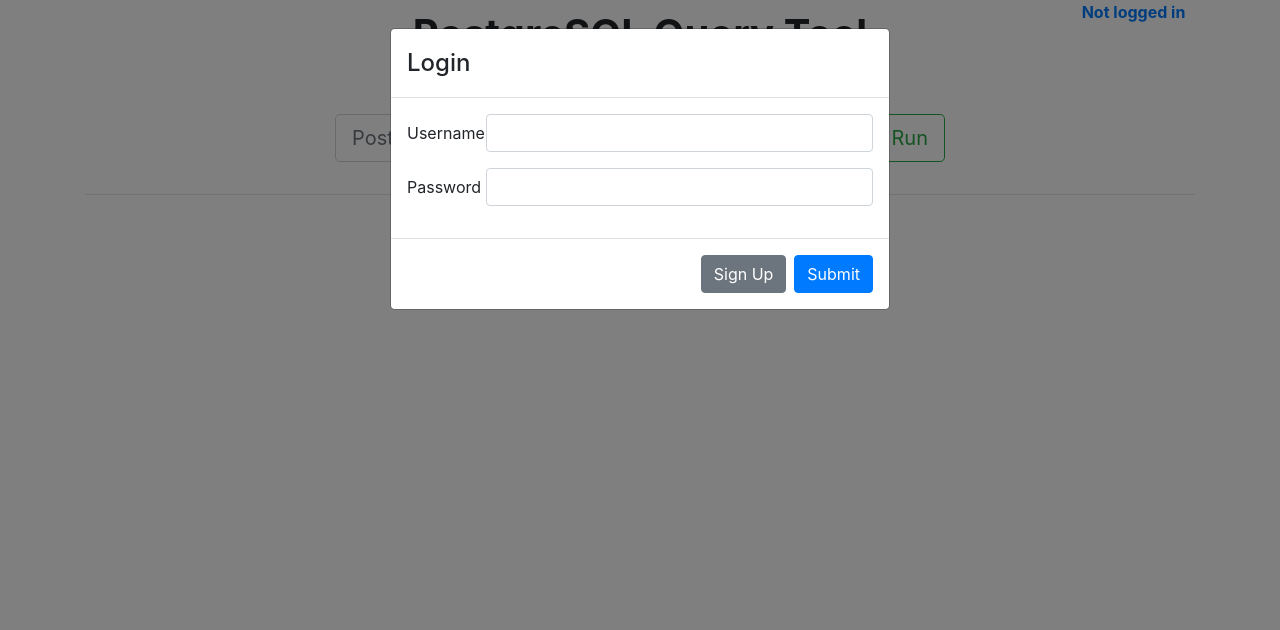
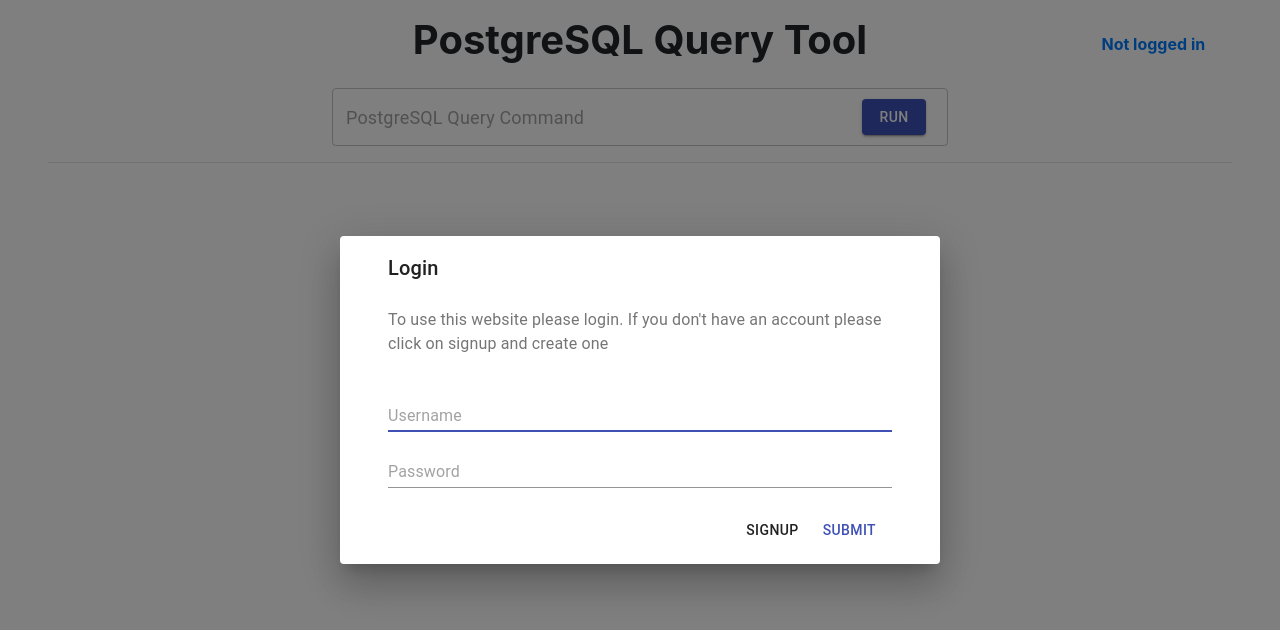
Before and after one commit to Ratsch0k/HTML-SQL-Query-Tool, a React (Create React App) app: page / in a window 1280 px wide. Shown: the top 630 px of the page. Built offline with nearby package versions, Linux system fonts and the light colour scheme; no server answers.

Commit message:
Redesigned interface with material design

```diff
--- a/package.json
+++ b/package.json
@@ -3,6 +3,8 @@
   "version": "0.1.0",
   "private": true,
   "dependencies": {
+    "@material-ui/core": "^4.4.0",
+    "@material-ui/icons": "^4.2.1",
     "axios": "^0.18.1",
     "bootstrap": "^4.3.1",
     "create-react-app": "^3.0.1",
--- a/src/App.js
+++ b/src/App.js
@@ -1,13 +1,13 @@
 import React from 'react';
-import Container from 'react-bootstrap/Container';
-import Row from 'react-bootstrap/Row';
-import Col from 'react-bootstrap/Col';
+import Container from '@material-ui/core/Container';
+import Grid from "@material-ui/core/Grid";
 import QueryInput from './QueryInput';
 import QueryAlert from './QueryAlert';
 import QueryTable from './QueryTable';
 import config from './config';
 import Login from "./Login";
-import Button from "react-bootstrap/Button";
+import Box from "@material-ui/core/Box";
+import {textAlign, spacing} from "@material-ui/system";
 
 const historyLength = 5;
 const host = config.host;
@@ -72,7 +72,6 @@
     let self = this;
     axios.get(`http://${host}:${apiPort}/query?q=` + queryInput, options)
         .then(function (res) {
-          console.log(res.data);
           // Set data to a positive response
           self.setState({showAlert: false, data: res.data})
         })
@@ -133,29 +132,42 @@
     return (
         <>
         <Login show={this.state.showLogin} setUserData={this.setUserData} closeLogin={this.closeLogin}/>
-        <Container fluid>
-          <Row>
-            <Col lg={2} md={2}/>
-            <Col lg={8} md={8}>
-              <h1 id='heading' className='center'><strong>PostgreSQL Query Tool</strong></h1>
-            </Col>
-            <Col lg={2} md={2}>
-              {loggedUserField}
-            </Col>
-          </Row>
-            <Row>
-            <Col lg={3} md={1} xs={0}/>
-            <Col lg={6} md={10}>
-              <QueryInput onRequest={this.requestData}/>
-            </Col>
-            <Col lg={3} md={1} xs={0}/>
-          </Row>
+        <Container>
+          <Box paddingY={2}>
+          <Grid container justify="space-between" alignItems="center" my={50}>
+
+            <Grid item lg={2} md={1} xs={false}/>
+
+            <Grid item  lg={8} md={10} xs={12}>
+              <Box textAlign="center"><h1><strong>PostgreSQL Query Tool</strong></h1></Box>
+            </Grid>
+            <Grid item lg={2} md={1} xs={12}>
+              <Grid container justify="center" alignItems="center">
+                {loggedUserField}
+              </Grid>
+            </Grid>
+
+          </Grid>
+          </Box>
+
+
+          <Grid container justify="space-between" alignItems="center">
+
+             <Grid item lg={3} md={1} xs={false}/>
+
+             <Grid item lg={6} md={10} xs={12}>
+                <QueryInput onRequest={this.requestData}/>
+             </Grid>
+
+            <Grid item lg={3} md={1} xs={false}/>
+
+          </Grid>
           <Container id='table-area'>
             <hr />
             <QueryAlert show={this.state.showAlert} error={this.state.error} onClick={this.onAlertClose}/>
             <div className='center'>{this.state.queryHistory.length > 0 ?
                 <span className='query-desc'>Current query: <span className='query'>{this.state.queryCurrent}</span></span> : null}</div>
-                <QueryTable data={this.state.data}/>
+            {this.state.data === null ? <div/> : <QueryTable data={this.state.data}/>}
           </Container>
         </Container>
         </>
--- a/src/Login.js
+++ b/src/Login.js
@@ -1,11 +1,13 @@
 import React from "react";
 import Modal from "react-bootstrap/Modal";
+import Dialog from "@material-ui/core/Dialog";
+import DialogActions from "@material-ui/core/DialogActions";
+import DialogContent from "@material-ui/core/DialogContent";
+import DialogContentText from "@material-ui/core/DialogContentText";
+import DialogTitle from "@material-ui/core/DialogTitle";
 import config from "./config";
 import LoginForm from "./LoginForm";
 import SignUpForm from "./SignUpForm";
-import Cookies from "universal-cookie";
-
-const cookies = new Cookies();
 
 const axios = require("axios").create({
     timeout: 2000
@@ -19,7 +21,7 @@
             username: undefined,
             email: undefined,
             password: undefined,
-            valid: false,
+            error: false,
             disabled: false,
             loginSelected: true,
         };
@@ -27,9 +29,10 @@
 
     handleLogin = (event) => {
         event.preventDefault();
+
         let username = this.state.username;
         let password = this.state.password;
-        if(typeof username !== "undefined" && typeof password !== "undefined"){
+        if(typeof username !== "undefined" || typeof password !== "undefined"){
             let token = Buffer.from(`${username}:${password}`).toString("base64");
             this.setState({disabled: true});
             axios({
@@ -41,15 +44,15 @@
                 withCredentials: true
             }).then((res) => {
                 console.log(res.data);
-                cookies.set("test", "bin pisssed");
                 this.giveUserDataToSuper(res.data.userData);
                 this.props.closeLogin();
-                this.setState({disabled: false, username: undefined, email: undefined, password: undefined});
+                this.setState({disabled: false, username: undefined, email: undefined, password: undefined, error: false});
             }).catch((err) => {
-               this.setState({disabled: false});
+               this.setState({disabled: false, password: "", error: true});
                console.log(err.message);
             });
         } else {
+            this.setState({error: true});
             console.log("Insufficient Input");
         }
     };
@@ -61,7 +64,7 @@
         let email = this.state.email;
         let password = this.state.password;
 
-        if(typeof username !== "undefined" && typeof email !== "undefined" && typeof password !== "undefined"){
+        if(typeof username !== "undefined" || typeof email !== "undefined" || typeof password !== "undefined"){
             let body = {
                 email: email.toString(),
                 username: username.toString(),
@@ -77,11 +80,14 @@
                 console.log(res.data);
                 this.giveUserDataToSuper(res.data.userData);
                 this.props.closeLogin();
-                this.setState({disabled: false, username: undefined, email: undefined, password: undefined});
+                this.setState({disabled: false, username: undefined, email: undefined, password: undefined, error: false});
             }).catch(err => {
                 console.log(err.message);
-                this.setState({disabled: false});
+                this.setState({disabled: false, password: "", error: true});
             });
+        } else {
+            console.log("Insufficient Input");
+            this.setState({error: true})
         }
     };
 
@@ -104,7 +110,7 @@
 
     toggleLoginType = () => {
         let isLogin = this.state.loginSelected;
-        this.setState({loginSelected: !isLogin});
+        this.setState({loginSelected: !isLogin, error: false});
     };
 
     render() {
@@ -113,19 +119,21 @@
         if(this.state.loginSelected){
             form = <LoginForm handleLogin={this.handleLogin} handleChange={this.handleChange}
                               username={this.state.username} password={this.state.password}
-                              disabled={this.state.disabled} toggleLoginType={this.toggleLoginType}/>;
+                              disabled={this.state.disabled} toggleLoginType={this.toggleLoginType}
+                                open={this.props.show} error={this.state.error}/>;
         }else {
             form = <SignUpForm handleSignUp={this.handleSignUp} handleChange={this.handleChange}
                                username={this.state.username} password={this.state.password}
                                email={this.state.email} disabled={this.state.disabled}
-                               toggleLoginType={this.toggleLoginType}/>;
+                               toggleLoginType={this.toggleLoginType} open={this.props.show}
+                                error={this.state.error}/>;
         }
 
 
         return (
-            <Modal show={this.props.show}>
+            <Dialog open={this.props.show} fullWidth>
                 {form}
-            </Modal>
+            </Dialog>
         );
     };
 
--- a/src/LoginForm.js
+++ b/src/LoginForm.js
@@ -1,14 +1,20 @@
 import React from "react";
-import Modal from "react-bootstrap/Modal";
-import Col from "react-bootstrap/Col";
-import Button from "react-bootstrap/Button";
-import Form from "react-bootstrap/Form";
+import DialogActions from "@material-ui/core/DialogActions";
+import DialogContent from "@material-ui/core/DialogContent";
+import DialogContentText from "@material-ui/core/DialogContentText";
+import DialogTitle from "@material-ui/core/DialogTitle";
+import {FormControl} from "@material-ui/core";
+import TextField from "@material-ui/core/TextField";
+import Button from "@material-ui/core/Button";
+import Dialog from "@material-ui/core/Dialog";
+import Container from "@material-ui/core/Container";
 
 class LoginForm extends React.Component{
     constructor(props){
         super(props);
     }
 
+    /*
     render(){
         return (
             <Form noValidate onSubmit={this.props.handleLogin}>
@@ -45,6 +51,41 @@
             </Form>
         );
     }
+    */
+
+    render() {
+        return (
+            <Container>
+                <DialogTitle id="form-dialog-title">Login</DialogTitle>
+                <DialogContent>
+                    <DialogContentText>
+                        To use this website please login. If you don't have an account please click on signup and create one
+                    </DialogContentText>
+                    <form noValidate onSubmit={this.props.handleLogin}>
+                        <FormControl fullWidth margin="normal">
+                         <TextField margin="normal" id="form-login-username" type="text" autoFocus placeholder="Username"
+                                    value={this.props.username}
+                                    onChange={(event) => {
+                                        this.props.handleChange(event, "username")
+                                    }}
+                                    error={this.props.error}
+                                    label={this.props.error ? "Username or Password wrong" : false}/>
+                         <TextField margin="normal" id="form-login-password" type="password"placeholder="Password"
+                                    value={this.props.password}
+                                    onChange={(event) => {
+                                        this.props.handleChange(event, "password")
+                                    }}
+                                    error={this.props.error}/>
+                        </FormControl>
+                        <DialogActions>
+                            <Button onClick={this.props.toggleLoginType}>Signup</Button>
+                            <Button color="primary" type="submit">Submit</Button>
+                        </DialogActions>
+                    </form>
+                </DialogContent>
+            </Container>
+        );
+    }
 }
 
 export default LoginForm;
--- a/src/QueryAlert.js
+++ b/src/QueryAlert.js
@@ -1,5 +1,9 @@
 import React from 'react';
 import Alert from 'react-bootstrap/Alert';
+import Snackbar from "@material-ui/core/Snackbar";
+import SnackbarContent from "@material-ui/core/SnackbarContent";
+import IconButton from "@material-ui/core/IconButton";
+import CloseIcon from '@material-ui/icons/Close';
 
 const error404Msg = 'Server is currently not available';
 const error400Msg = 'Your query was not valid. Please look for any errors in your query';
@@ -33,9 +37,30 @@
 
     render() {
         return(
+            /*
         <Alert variant='danger' show={this.props.show} onClick={this.props.onClick} dismissible>
             <p className='center'>{this.createErrorMessage(this.props.error)}</p>
         </Alert>
+        */
+            <Snackbar
+                anchorOrigin={{
+                    vertical: "bottom",
+                    horizontal: "center"
+                }}
+                open={this.props.show}
+                autoHideDuration={6000}
+
+                >
+                <SnackbarContent
+                    style={{backgroundColor: "#f44336"}}
+                    message={this.createErrorMessage(this.props.error)}
+                    action={[
+                        <IconButton key="close" aria-label="close" color="inherit" onClick={this.props.onClick}>
+                            <CloseIcon/>
+                        </IconButton>
+                    ]}
+                    />
+            </Snackbar>
         );
     }
 }
--- a/src/QueryInput.js
+++ b/src/QueryInput.js
@@ -1,8 +1,12 @@
 import React from 'react';
 import * as ReactDOM from "react-dom";
 import Form from "react-bootstrap/Form";
-import Button from "react-bootstrap/Button";
 import InputGroup from "react-bootstrap/InputGroup";
+import Button from "@material-ui/core/Button";
+import InputAdornment from "@material-ui/core/InputAdornment";
+import FormControl from "@material-ui/core/FormControl";
+import Input from "@material-ui/core/Input";
+import {TextField} from "@material-ui/core";
 
 class QueryInput extends React.Component {
     constructor(props, context) {
@@ -15,9 +19,6 @@
 
         // Initialize state
         this.state = {
-            size: 'lg',
-            first: true,
-            className: 'mb-3 mt-5',
             value: '',
         };
     }
@@ -28,11 +29,6 @@
         event.preventDefault();
 
         this.handleRequest(this.state.value);
-
-        // If first submit, change state so animation plays
-        if (this.state.first) {
-            this.setState({size: '', first: false, className: 'mb-1 mt-1'});
-        }
 
         // Reset input
         this.setState({value: ''});
@@ -45,20 +41,26 @@
 
     render() {
         return(
-            <Form onSubmit={this.onSubmit}>
-                <InputGroup className={this.state.className} size={this.state.size} id='query-input'>
-                    <Form.Control id='query-command'
-                                  placeholder='PostgreSQL Query Command'
-                                  aria-describedby='query-button'
-                                  value={this.state.value}
-                                  onChange={this.handleChange}
-                                  autoFocus/>
-                    <InputGroup.Append>
-                        <Button variant='outline-success'
-                                onClick={this.onSubmit} type='button'>Run</Button>
-                    </InputGroup.Append>
-                </InputGroup>
-            </Form>
+            <form onSubmit={this.onSubmit} noValidate>
+            <FormControl onSubmit={this.onSubmit} variant="standard" fullWidth>
+                    <TextField id='query-command'
+                           fullWidth
+                           placeholder='PostgreSQL Query Command'
+                           aria-describedby='query-button'
+                           value={this.state.value}
+                           onChange={this.handleChange}
+                               variant="outlined"
+                           InputProps={{
+                                   endAdornment: (<InputAdornment>
+                                       <Button color='primary' variant="contained" onClick={this.onSubmit} type='button'>Run</Button>
+                                   </InputAdornment>),
+                               style: {
+                                       fontSize: "large"
+                               },
+                               }}
+                           autoFocus/>
+            </FormControl>
+            </form>
         );
     }
 }
--- a/src/QueryTable.js
+++ b/src/QueryTable.js
@@ -1,8 +1,15 @@
 import React from 'react';
-import Table from 'react-bootstrap/Table'
+//import Table from 'react-bootstrap/Table'
+import Table from '@material-ui/core/Table';
+import TableBody from '@material-ui/core/TableBody';
+import TableCell from '@material-ui/core/TableCell';
+import TableHead from '@material-ui/core/TableHead';
+import TableRow from '@material-ui/core/TableRow';
+import Paper from '@material-ui/core/Paper';
+import { spacing } from '@material-ui/system';
+import Box from "@material-ui/core/Box";
 
 function QueryTable (props) {
-    console.log(props.data);
     if(props.data === null || props.data === undefined || props.data.length === 0){
         return null;
     }else {
@@ -12,8 +19,8 @@
 
         // Generate head of table
         let cells = [];
-        keys.forEach((name) => cells.push(<th key={name}><strong>{name.toLocaleUpperCase()}</strong></th>));
-        const head = <tr>{cells}</tr>;
+        keys.forEach((name) => cells.push(<TableCell key={name}>{name.toLocaleUpperCase()}</TableCell>));
+        const head = <TableRow>{cells}</TableRow>;
 
         // Fill body of table
         let r = 0, i = 0;
@@ -21,23 +28,29 @@
             cells = [];
             // Fill row
             Object.values(rowData).forEach((value) => {
-               cells.push(<td key={`row-${r} cell-${i}`}>{value}</td>);
+               cells.push(<TableCell key={`row-${r} cell-${i}`}>{value}</TableCell>);
                i++;
             });
-            rows.push(<tr key={`row-${r}`}>{cells}</tr>);
+            rows.push(<TableRow key={`row-${r}`}>{cells}</TableRow>);
             i = 0;
             r++;
         });
 
         return (
-            <Table striped hover size='sm' className='mt-3'>
-                <thead>
-                    {head}
-                </thead>
-                <tbody>
-                    {rows}
-                </tbody>
-            </Table>
+            <Box pt={2}>
+                <Paper>
+                    <Box overflow="auto">
+                        <Table>
+                            <TableHead>
+                                {head}
+                            </TableHead>
+                            <TableBody>
+                                {rows}
+                            </TableBody>
+                        </Table>
+                    </Box>
+                </Paper>
+            </Box>
         )
     }
 }
--- a/src/SignUpForm.js
+++ b/src/SignUpForm.js
@@ -1,14 +1,22 @@
 import React from "react";
 import Form from "react-bootstrap/Form";
 import Col from "react-bootstrap/Col";
-import Button from "react-bootstrap/Button";
+import Button from "@material-ui/core/Button";
 import Modal from "react-bootstrap/Modal";
+import {Dialog, FormControl} from "@material-ui/core";
+import DialogTitle from "@material-ui/core/DialogTitle";
+import DialogContent from "@material-ui/core/DialogContent";
+import DialogContentText from "@material-ui/core/DialogContentText";
+import TextField from "@material-ui/core/TextField";
+import DialogActions from "@material-ui/core/DialogActions";
+import Container from "@material-ui/core/Container"
 
 class SignUpForm extends React.Component{
     constructor(props) {
         super(props);
     }
 
+    /*
     render(){
         return (
             <Form noValidate onSubmit={this.props.handleSignUp}>
@@ -55,7 +63,46 @@
             </Form>
         );
     }
+    */
 
+    render() {
+        return (
+            <Container>
+                <DialogTitle id="form-dialog-signup-title">Login</DialogTitle>
+                <DialogContent>
+                    <DialogContentText>
+                        To signup please enter a valid email, a username of your choice and a password to secure your account
+                    </DialogContentText>
+                    <form noValidate onSubmit={this.props.handleSignUp}>
+                        <FormControl error={this.props.valid} fullWidth margin="normal">
+                            <TextField margin="normal" id="form-signup-email" type="email" autoFocus placeholder="Email"
+                                       value={this.props.email}
+                                       onChange={(event) => {
+                                           this.props.handleChange(event, "email")
+                                       }}
+                                       error={this.props.error}/>
+                            <TextField margin="normal" id="form-signup-username" type="text" placeholder="Username"
+                                       value={this.props.username}
+                                       onChange={(event) => {
+                                           this.props.handleChange(event, "username")
+                                       }}
+                                       error={this.props.error}/>
+                            <TextField margin="normal" id="form-signup-password" type="password"placeholder="Password"
+                                       value={this.props.password}
+                                       onChange={(event) => {
+                                           this.props.handleChange(event, "password")
+                                       }}
+                                       error={this.props.error}/>
+                        </FormControl>
+                        <DialogActions>
+                            <Button onClick={this.props.toggleLoginType}>Login</Button>
+                            <Button color="primary" type="submit">Submit</Button>
+                        </DialogActions>
+                    </form>
+                </DialogContent>
+            </Container>
+        );
+    }
 }
 
 export default SignUpForm;
```
Also changed, not shown: src/dev-config.json (renamed from src/_devConfig.json), 1 other file (tests, documents, lock files or other folders).
